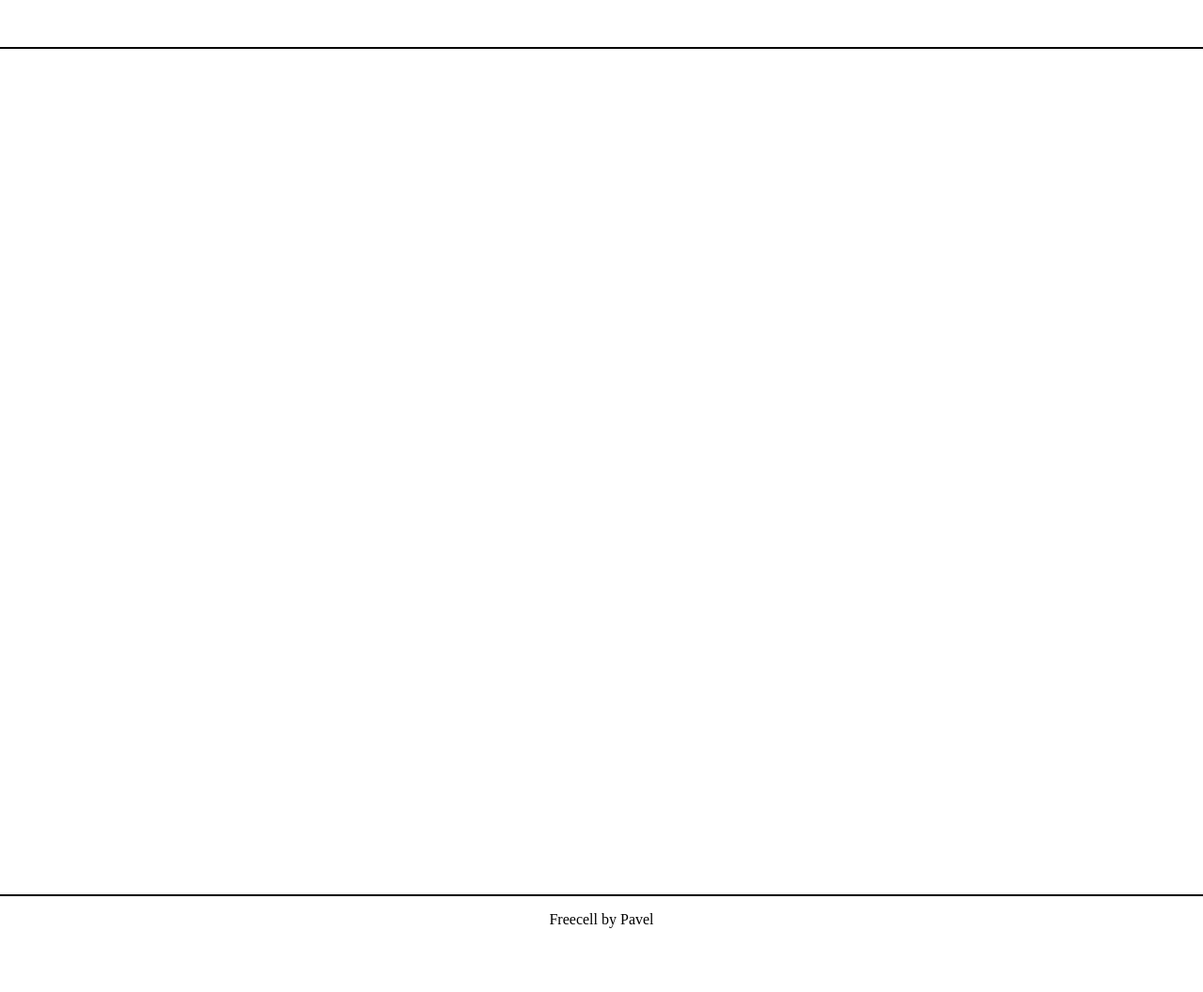
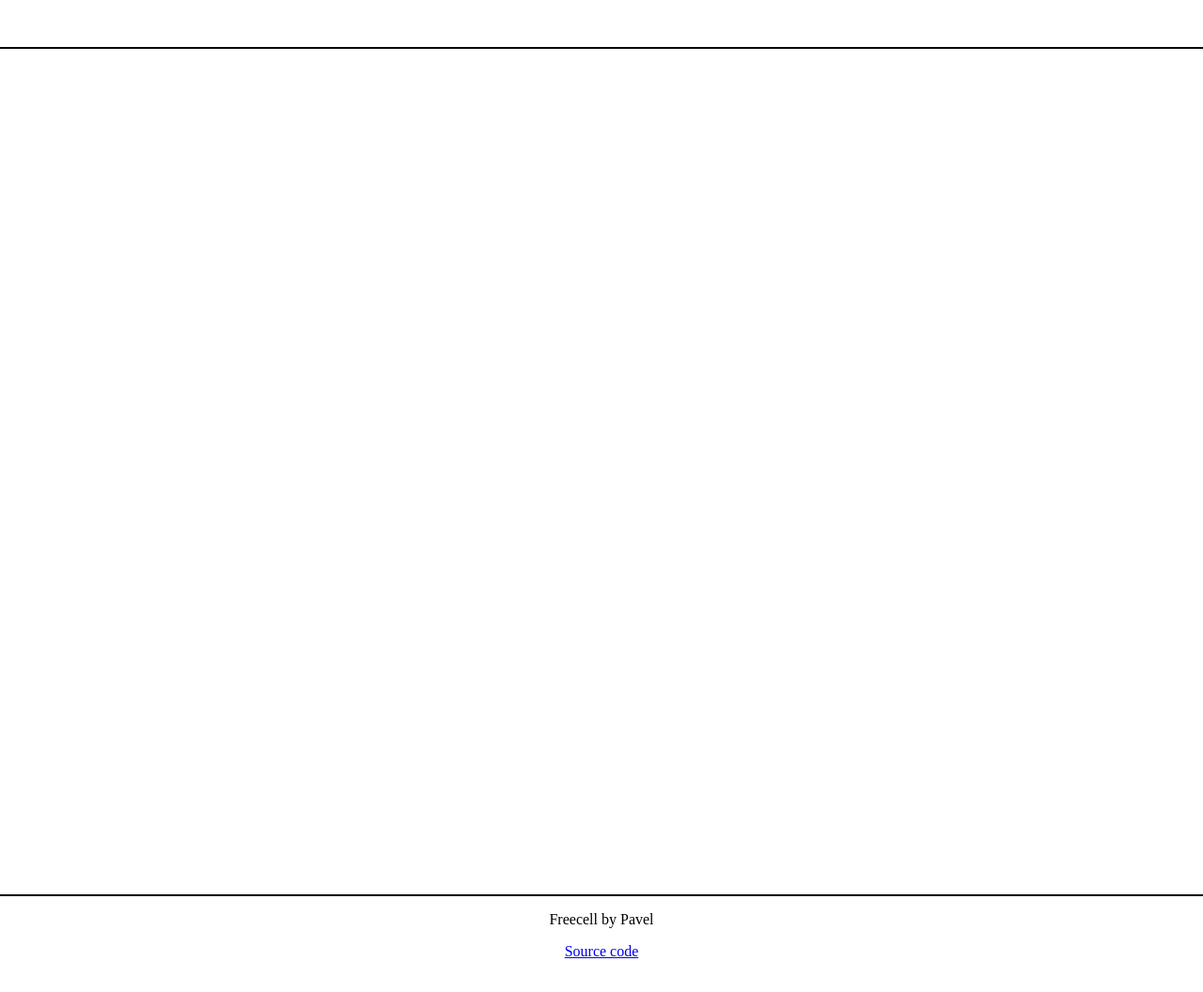
Before and after one commit to pavelverigo/freecell, a plain HTML site: page index.html in a window 1280 px wide. Shown: the top 1056 px of the page at 94% size. Drawn offline with Linux system fonts and the light colour scheme; no server answers.

Commit message:
text tweaks

```diff
--- a/index.html
+++ b/index.html
@@ -24,4 +24,4 @@
 
 <canvas id="canvas" width="1600" height="900"></canvas>
 
-<p>Freecell by Pavel</p>
+<p>Freecell by Pavel</p> <a href="https://github.com/pavelverigo/freecell">Source code</a>
```
Also changed, not shown: 1 other file.
